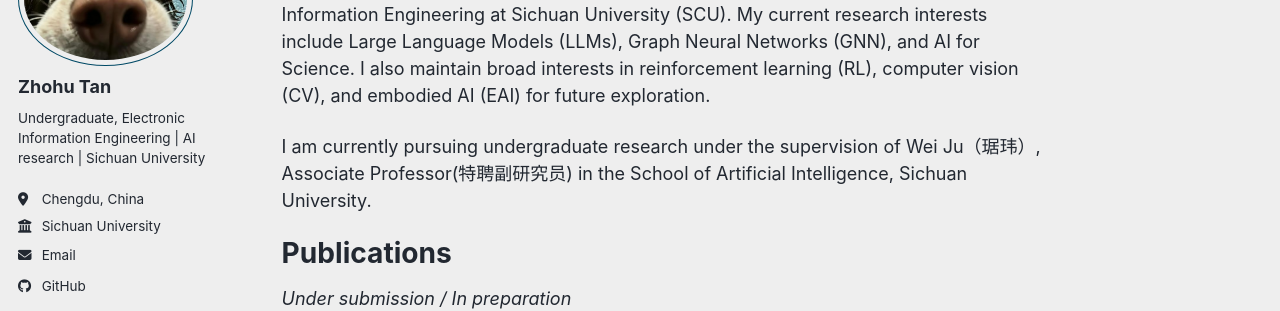
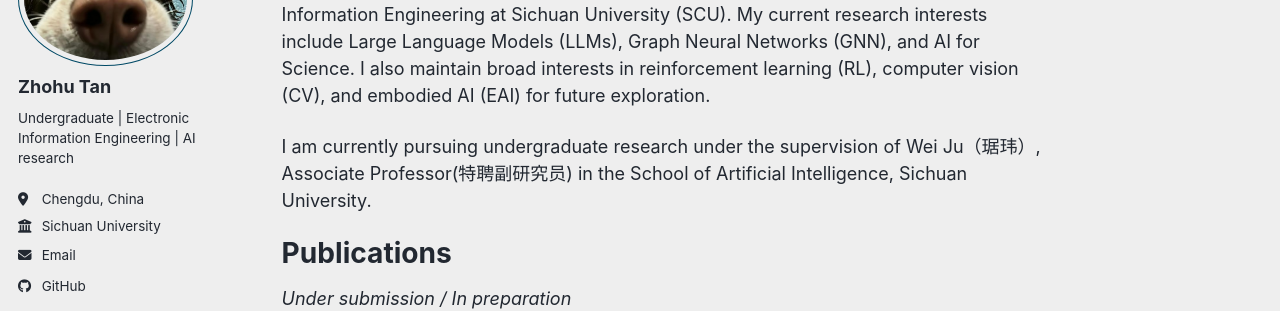
Before and after one commit to tanzhouhu/tanzhouhu.github.io, a Jekyll site: the page built from _pages/about.md, in a window 1280 px wide. Shown: the part 169-480 px from the top of the page. Built offline with Jekyll 4.4.1, drawn with Linux system fonts in a browser that asks for light colours; a style sheet for code colours, icons or effects is not loaded.

Commit message:
Update _config.yml

```diff
--- a/_config.yml
+++ b/_config.yml
@@ -12,7 +12,7 @@
 title                    : "Zhouhu Tan"
 title_separator          : "-"
 name                     : &name "Zhouhu Tan"
-description              : &description "Undergraduate, Electronic Information Engineering | AI research | Sichuan University"   # Update this with a general description of your site, this is the default if not overridden by a page
+description              : &description "Undergraduate | Electronic Information Engineering | AI research "   # Update this with a general description of your site, this is the default if not overridden by a page
 url                      : https://tanzhouhu.github.io # The base hostname & protocol for your site e.g. "https://[your GitHub username].github.io",
                                                            # or if you already have some other page hosted on Github then use "https://[your GitHub username].github.io/[Your Repo Name]"
 baseurl                  : "" # the subpath of your site, e.g. "/blog"
@@ -26,7 +26,7 @@
   avatar           : "profile.jpg"
   name             : "Zhohu Tan"
   pronouns         : # example: "she/her"
-  bio              : "Undergraduate, Electronic Information Engineering | AI research | Sichuan University"
+  bio              : "Undergraduate | Electronic Information Engineering | AI research "
   location         : "Chengdu, China"
   employer         : "Sichuan University"
   uri              : # URL
```
